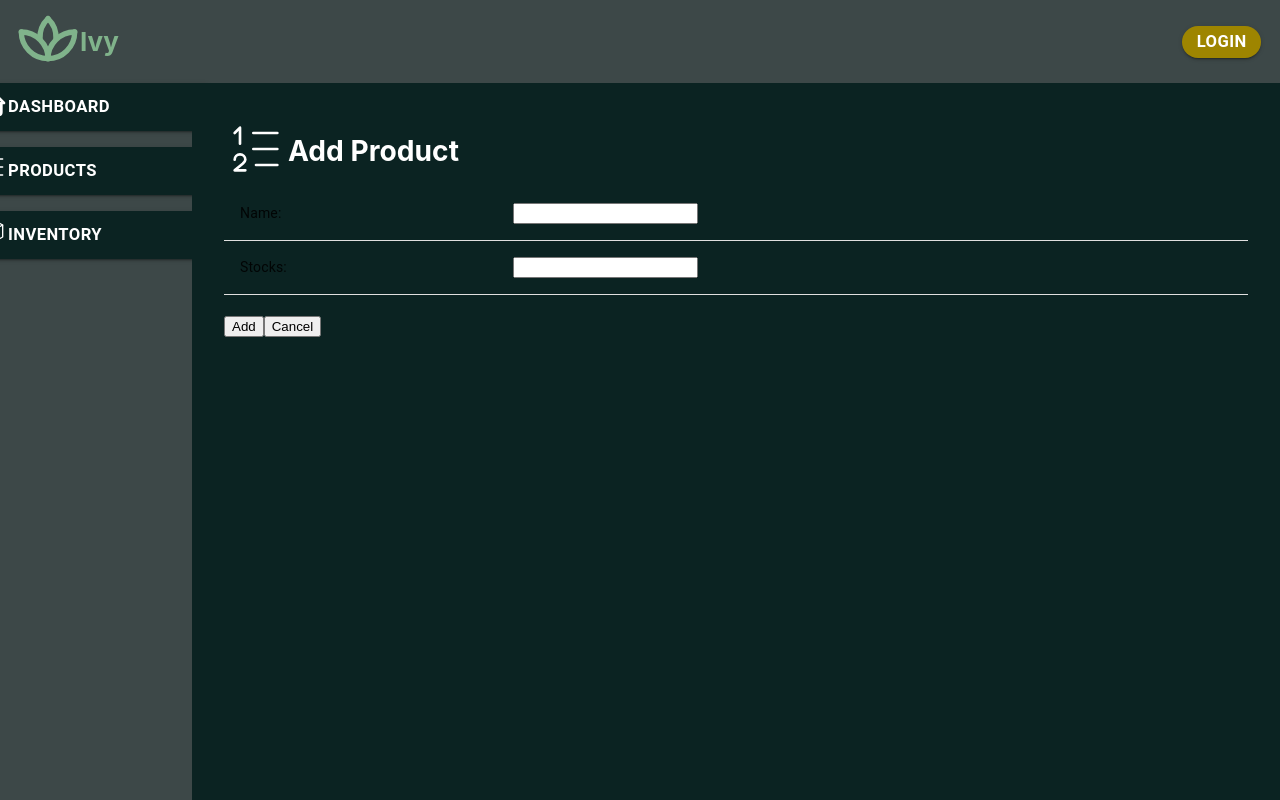
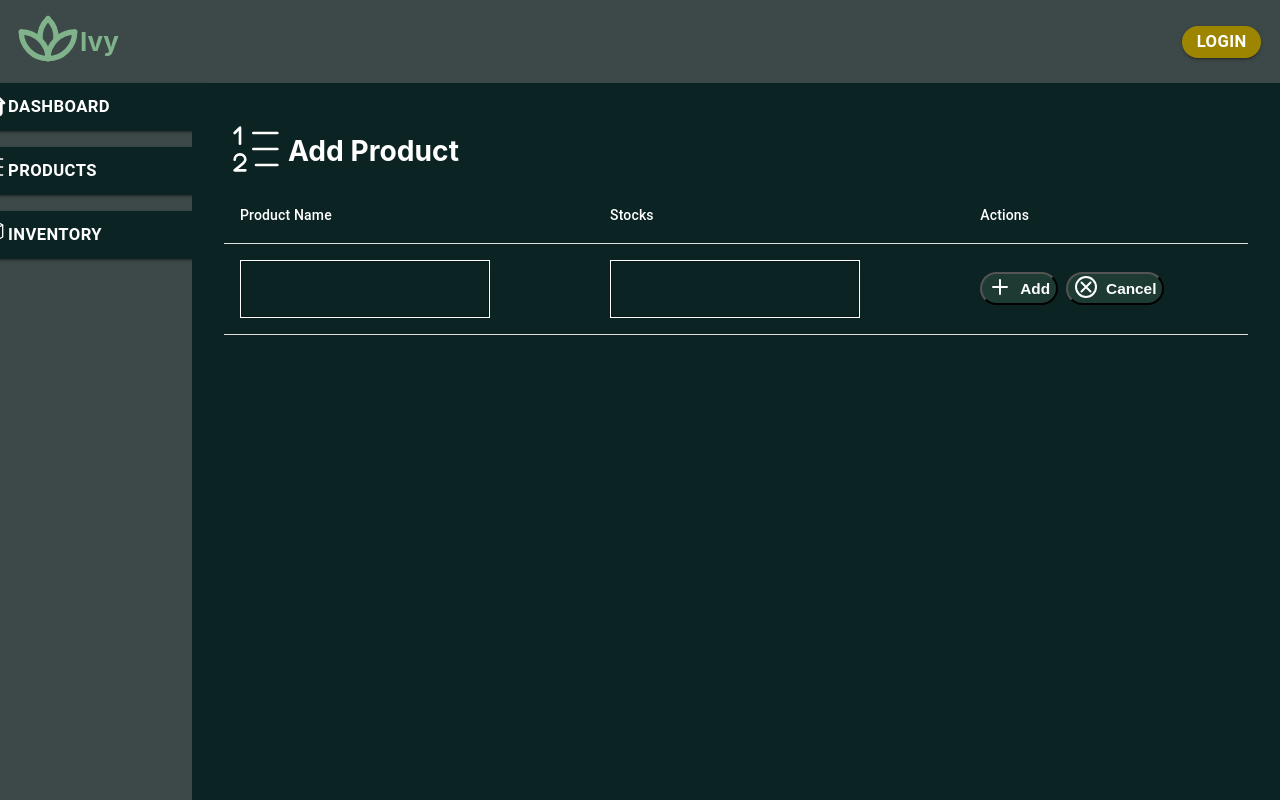
Before and after one commit to lemeow125/Ivy-Frontend, a React (Create React App) app: page /Products/AddProduct in a window 1280 px wide. Built offline with nearby package versions, Linux system fonts and the light colour scheme.

Commit message:
Icons,Add&Delete Product, Buttons,Color Indicator

```diff
--- /dev/null
+++ b/src/components/Icons/AddIcon/AddIcon.tsx
@@ -0,0 +1,15 @@
+import React from "react";
+
+export interface props {
+  size: number;
+  color: string;
+}
+export default function AddIcon(props: props) {
+  return (
+    <div>
+      <svg xmlns="http://www.w3.org/2000/svg" width={props.size + "vh"} height={props.size + "vh"} viewBox="0 0 24 24" fill="none" stroke={props.color} strokeWidth="2" strokeLinecap="round" strokeLinejoin="round">
+        <path d="M12 5v14M5 12h14" />
+      </svg>
+    </div>
+  );
+}
--- /dev/null
+++ b/src/components/Icons/CancelIcon/CancelIcon.tsx
@@ -0,0 +1,27 @@
+import React from "react";
+
+export interface props {
+  size: number;
+  color: string;
+}
+
+export default function CancelIcon(props: props) {
+  return (
+    <div>
+      <svg
+        xmlns="http://www.w3.org/2000/svg"
+        width={props.size + "vh"}
+        height={props.size + "vh"}
+        viewBox="0 0 24 24"
+        fill="none"
+        stroke={props.color}
+        strokeWidth="2"
+        strokeLinecap="round"
+        strokeLinejoin="round"
+      >
+        <circle cx="12" cy="12" r="10" />
+        <path d="M7.5 7.5l9 9M16.5 7.5l-9 9" />
+      </svg>
+    </div>
+  );
+}
--- /dev/null
+++ b/src/components/Icons/EditIcon/EditIcon.tsx
@@ -0,0 +1,19 @@
+import React from "react";
+
+export interface props {
+  size: number;
+  color: string;
+}
+export default function EditIcon(props: props) {
+  return (
+    <div>
+      <svg xmlns="http://www.w3.org/2000/svg" width={props.size + "vh"} height={props.size + "vh"} viewBox="0 0 24 24" fill="none" stroke={props.color} strokeWidth="2" strokeLinecap="round" strokeLinejoin="round">
+        <path d="M3 17l-1.557 -4.386a2 2 0 0 1 1.923 -2.614h12.268a2 2 0 0 1 1.923 2.614l-1.558 4.386" />
+        <path d="M15 6h6v6" />
+        <path d="M10 21h5" />
+        <path d="M12 17v-5" />
+        <path d="M9 6h-6v15a2 2 0 0 0 2 2h15v-6" />
+      </svg>
+    </div>
+  );
+}
--- a/src/components/ProductsLists/ProductsLists.tsx
+++ b/src/components/ProductsLists/ProductsLists.tsx
@@ -3,19 +3,19 @@ const ProductsLists = [
       id: 1,
       name: 'Product 1',
       stocks: 10,
-      lastModified: '2022-02-24'
+      lastModified: '3/2/2023, 2:11:45 PM'
     },
     {
       id: 2,
       name: 'Product 2',
       stocks: 5,
-      lastModified: '2022-02-23'
+      lastModified: '3/2/2023, 2:21:23 PM'
     },
     {
       id: 3,
       name: 'Product 3',
       stocks: 15,
-      lastModified: '2022-02-25'
+      lastModified: '3/2/2023, 1:35:56 PM'
     },
     // add more products here
   ];
--- a/src/routes/Products/AddProduct/AddProduct.tsx
+++ b/src/routes/Products/AddProduct/AddProduct.tsx
@@ -1,41 +1,47 @@
 import React, { useState } from "react";
 import { useNavigate } from "react-router-dom";
-import { ProductType } from "../../../Components/ProductType/ProductType";
-import ProductsLists from "../../../Components/ProductsLists/ProductsLists";
-import styles from "../../../styles";
-import ProductsIcon from "../../../Components/Icons/ProductsIcon/ProductsIcon";
-
 import {
   Table,
   TableBody,
   TableCell,
   TableContainer,
+  TableHead,
   TableRow,
+  TextField,
 } from "@mui/material";
+import { ProductType } from "../../../Components/ProductType/ProductType";
+import ProductsLists from "../../../Components/ProductsLists/ProductsLists";
+import ProductsIcon from "../../../Components/Icons/ProductsIcon/ProductsIcon";
+import AddIcon from "../../../Components/Icons/AddIcon/AddIcon";
+import CancelIcon from "../../../Components/Icons/CancelIcon/CancelIcon";
+import styles from "../../../styles";
 
 export default function AddProduct() {
+  const navigate = useNavigate();
+
   const [name, setName] = useState("");
   const [stocks, setStocks] = useState("");
-  const navigate = useNavigate();
 
-  const handleNameChange = (event: React.ChangeEvent<HTMLInputElement>) => {
-    setName(event.target.value);
-  };
-
-  const handleStocksChange = (event: React.ChangeEvent<HTMLInputElement>) => {
-    setStocks(event.target.value);
+  const handleStocksChange = (
+    event: React.ChangeEvent<HTMLInputElement>
+  ) => {
+    const value = parseInt(event.target.value);
+    if (!isNaN(value) && value >= 0) {
+      setStocks(value.toString());
+    }
   };
 
   const handleAddProduct = () => {
-    if (name && stocks) {
+    const maxId = Math.max(...ProductsLists.map((product) => product.id));
     const newProduct: ProductType = {
-        id: ProductsLists.length + 1,
+      id: maxId + 1,
       name: name,
       stocks: parseInt(stocks),
       lastModified: new Date().toLocaleString(),
     };
+
     ProductsLists.push(newProduct);
-    }
+
     navigate("/Products");
   };
 
@@ -50,26 +56,73 @@ export default function AddProduct() {
         <h1 style={styles.text_large}>Add Product</h1>
       </div>
       <TableContainer>
-        <Table>
+        <Table style={{ color: "white" }}>
+          <TableHead>
+            <TableRow>
+              <TableCell style={{ color: "white"}}>Product Name</TableCell>
+              <TableCell style={{ color: "white"}}>Stocks</TableCell>
+              <TableCell style={{ color: 'white' }}>Actions</TableCell>
+            </TableRow>
+          </TableHead>
           <TableBody>
             <TableRow>
-              <TableCell>Name:</TableCell>
-              <TableCell>
-                <input type="text" id="name" value={name} onChange={handleNameChange} />
+            <TableCell style={{ color: "white"}}>
+              <TextField
+                type="text"
+                value={name}
+                onChange={(e) => setName(e.target.value)}
+                InputProps={{ style: { color: "white" } }}
+                style={{ border: "1px solid white" }}
+              />
             </TableCell>
-            </TableRow>
-            <TableRow>
-              <TableCell>Stocks:</TableCell>
-              <TableCell>
-                <input type="text" id="stocks" value={stocks} onChange={handleStocksChange} />
+              <TableCell style={{ color: "white" }}>
+                <TextField
+                  type="number"
+                  value={stocks}
+                  onChange={handleStocksChange}
+                  InputProps={{
+                    inputProps: { min: 0 },
+                    style: { color: "white" },
+                  }}
+                  style={{ color: "white", border: "1px solid white" }}
+                />
+              </TableCell>
+              <TableCell style={{ color: 'white' }}>
+                <div style={{ display: "flex", gap: 8 }}>
+                <button onClick={handleAddProduct}
+                  style={{
+                  ...styles.button_primary,
+                  display: "flex",
+                  alignItems: "center",
+                  gap: 8,
+                  backgroundColor: "#1d3b33",
+                  borderRadius: 50,
+                  }}>
+                  <AddIcon size={3} color="white" />
+                  <span style={styles.text_medium}>Add</span>
+                </button>
+                <button onClick={handleCancel}
+                  style={{
+                  ...styles.button_primary,
+                  display: "flex",
+                  alignItems: "center",
+                  gap: 8,
+                  backgroundColor: "#1d3b33",
+                  borderRadius: 50,
+                  }}>
+                  <CancelIcon size={3} color="white" />
+                  <span style={styles.text_medium}>Cancel</span>
+                </button>
+                </div>
                 </TableCell>
             </TableRow>
           </TableBody>
         </Table>
       </TableContainer>
       <br />
-      <button onClick={handleAddProduct}>Add</button>
-      <button onClick={handleCancel}>Cancel</button>
+      <div style={{ display: 'flex', gap: 16,marginLeft: 395 }}>
+
+      </div>
     </div>
   );
 }
--- a/src/routes/Products/EditProduct/EditProduct.tsx
+++ b/src/routes/Products/EditProduct/EditProduct.tsx
@@ -12,7 +12,10 @@ import {
 import { ProductType } from "../../../Components/ProductType/ProductType";
 import ProductsLists from "../../../Components/ProductsLists/ProductsLists";
 import ProductsIcon from "../../../Components/Icons/ProductsIcon/ProductsIcon";
+import CancelIcon from "../../../Components/Icons/CancelIcon/CancelIcon";
+import EditIcon from "../../../Components/Icons/EditIcon/EditIcon";
 import styles from "../../../styles";
+
 
 type EditProductParams = {
   id?: string;
@@ -26,15 +29,22 @@ export default function EditProduct() {
   const [stocks, setStocks] = useState("");
 
   useEffect(() => {
-    const product = ProductsLists.find((product) => product.id.toString().padStart(3, '0') === id);
+    const product = ProductsLists.find(
+      (product) => product.id.toString().padStart(3, "0") === id
+    );
     if (product) {
       setName(product.name);
       setStocks(product.stocks.toString());
     }
   }, [id]);
 
-  const handleStocksChange = (event: React.ChangeEvent<HTMLInputElement>) => {
-    setStocks(event.target.value);
+  const handleStocksChange = (
+    event: React.ChangeEvent<HTMLInputElement>
+  ) => {
+    const value = parseInt(event.target.value);
+    if (!isNaN(value) && value >= 0) {
+      setStocks(value.toString());
+    }
   };
 
   const handleUpdateProduct = () => {
@@ -45,7 +55,9 @@ export default function EditProduct() {
       lastModified: new Date().toLocaleString(),
     };
 
-    const index = ProductsLists.findIndex((product) => product.id.toString().padStart(3, '0') === id);
+    const index = ProductsLists.findIndex(
+      (product) => product.id.toString().padStart(3, "0") === id
+    );
     ProductsLists.splice(index, 1, updatedProduct);
 
     navigate("/Products");
@@ -62,35 +74,64 @@ export default function EditProduct() {
         <h1 style={styles.text_large}>Edit Product</h1>
       </div>
       <TableContainer>
-        <Table>
+        <Table style={{ color: "white", textAlign: "center" }}>
           <TableHead>
             <TableRow>
-              <TableCell>Product ID</TableCell>
-              <TableCell>Product Name</TableCell>
-              <TableCell>Stocks</TableCell>
+              <TableCell style={{ color: "white" }}>Product ID</TableCell>
+              <TableCell style={{ color: "white" }}>Product Name</TableCell>
+              <TableCell style={{ color: "white" }}>Stocks</TableCell>
+              <TableCell style={{ color: 'white' }}>Actions</TableCell>
             </TableRow>
           </TableHead>
-          <TableBody>
+          <TableBody style={{ textAlign: "center" }}>
             <TableRow>
-              <TableCell>{id}</TableCell>
-              <TableCell>{name}</TableCell>
-              <TableCell>
+              <TableCell style={{ color: "white" }}>{id}</TableCell>
+              <TableCell style={{ color: "white" }}>{name}</TableCell>
+              <TableCell style={{ color: "white" }}>
                 <TextField
                   type="number"
                   value={stocks}
                   onChange={handleStocksChange}
                   InputProps={{
                     inputProps: { min: 0 },
+                    style: { color: "white" },
                   }}
+                  style={{ color: "white", border: "1px solid white" }}
                 />
+              </TableCell>
+              <TableCell style={{ color: 'white' }}>
+                <div style={{ display: "flex", gap: 8 }}>
+                <button onClick={handleUpdateProduct}
+                  style={{
+                  ...styles.button_primary,
+                  display: "flex",
+                  alignItems: "center",
+                  gap: 8,
+                  backgroundColor: "#1d3b33",
+                  borderRadius: 50,
+                  }}>
+                  <EditIcon size={3} color="white" />
+                  <span style={styles.text_medium}>Update</span>
+                </button>
+                <button onClick={handleCancel}
+                  style={{
+                  ...styles.button_primary,
+                  display: "flex",
+                  alignItems: "center",
+                  gap: 8,
+                  backgroundColor: "#1d3b33",
+                  borderRadius: 50,
+                  }}>
+                  <CancelIcon size={3} color="white" />
+                  <span style={styles.text_medium}>Cancel</span>
+                </button>
+                </div>
               </TableCell>
             </TableRow>
           </TableBody>
         </Table>
       </TableContainer>
       <br />
-      <button onClick={handleUpdateProduct}>Update</button>
-      <button onClick={handleCancel}>Cancel</button>
     </div>
   );
 }
```
Also changed, not shown: src/components/Icons/DeleteIcon/DeleteIcon.tsx (added, +17 -0 lines), src/components/ProductInfo/ProductInfo.tsx (+47 -3 lines), src/routes/Products/Products.tsx (+20 -4 lines). Lines whose indentation alone changed are shown as unchanged.
